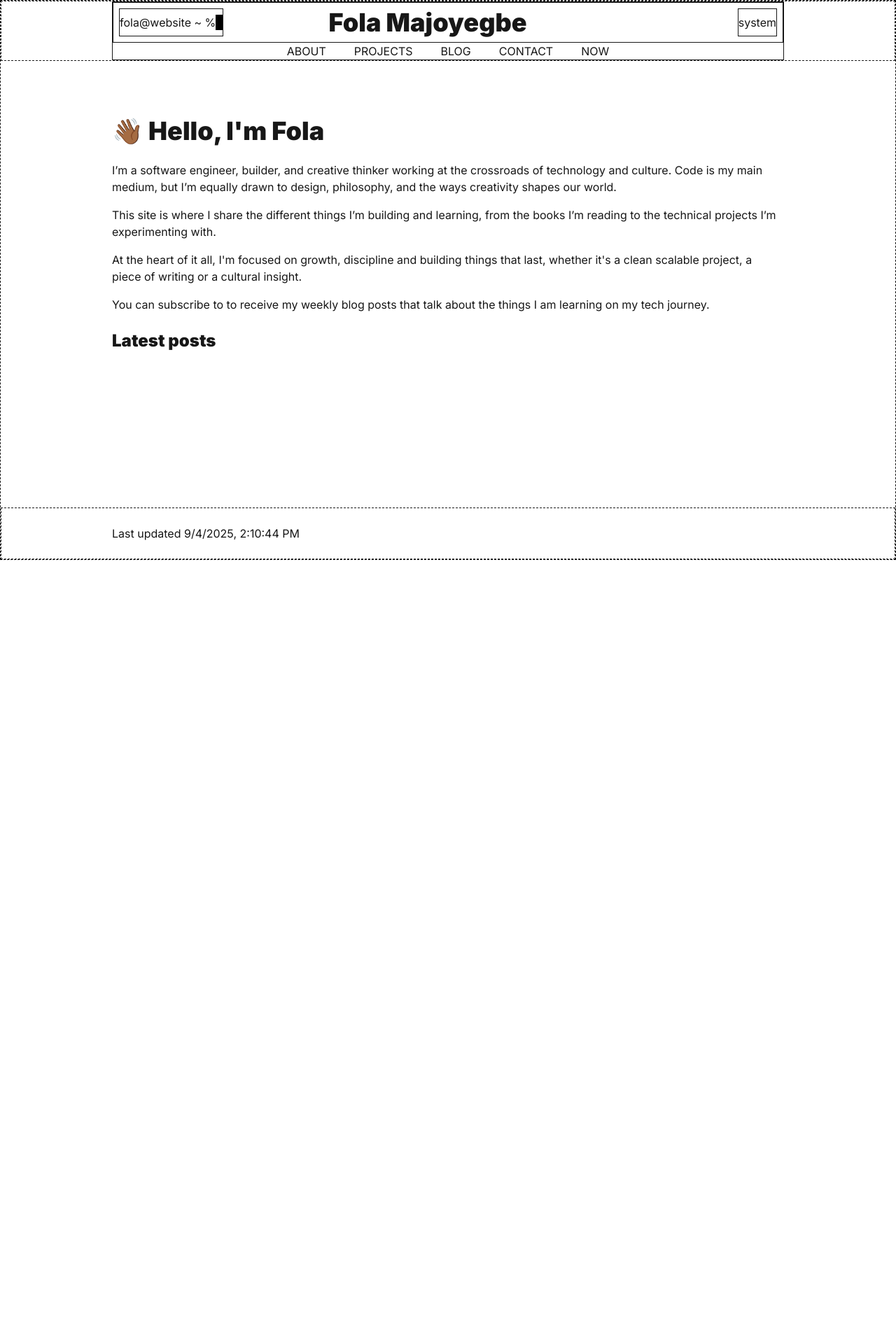
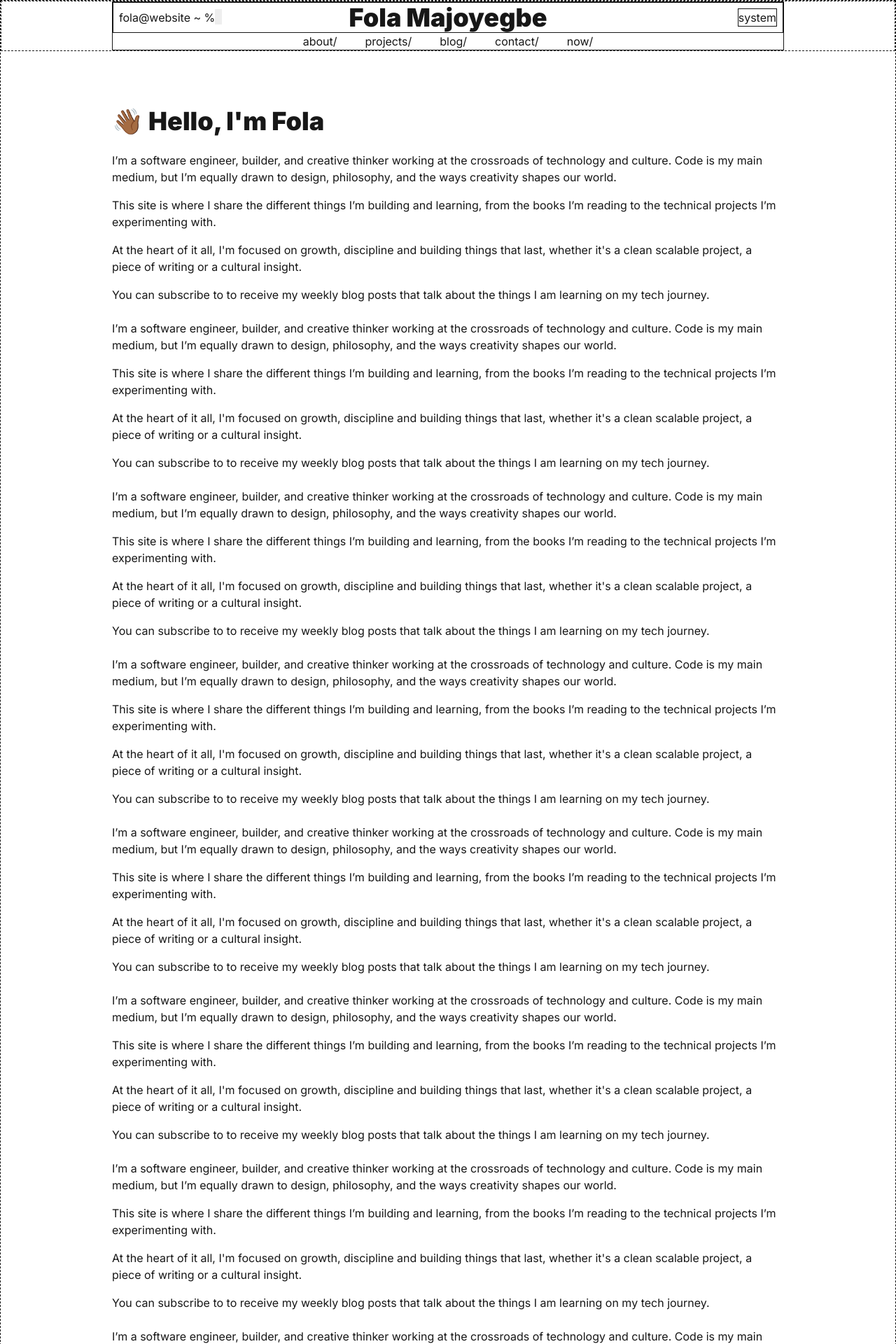
Before and after one commit to Folamajo/portfolio, a Next.js app: page / in a window 1280 px wide. Shown: the top 1920 px of the page at 70% size. Before the commit the page ends 800 px from the top, so only its background shows below. Built offline with nearby package versions, Linux system fonts and the light colour scheme.

Commit message:
working on header

```diff
--- a/src/app/page.tsx
+++ b/src/app/page.tsx
@@ -3,7 +3,7 @@ import Footer from "@/components/Footer"
 export default function Home() {
    return (
       <div className="flex flex-col items-center border border-dashed min-h-screen">
-         <header className= 'border border-dashed w-full flex justify-center '>
+         <header className= 'border border-dashed w-full flex justify-center  '>
             <Header />
          </header>
          <main className='w-[60em] mt-20'>
@@ -23,12 +23,105 @@ export default function Home() {
                </p>
             </div>
 
+            <div className= "mt-6">
+               <p>
+                  I’m a software engineer, builder, and creative thinker working at the crossroads of technology and culture. Code is my main medium, but I’m equally drawn to design, philosophy, and the ways creativity shapes our world.
+               </p>
+               <p className="mt-4">
+                  This site is where I share the different things I’m building and learning, from the books I’m reading to the technical projects I’m experimenting with.
+               </p>
+               <p className="mt-4">
+                  At the heart of it all, I'm focused on growth, discipline and building things that last, whether it's a clean scalable project, a piece of writing or a cultural insight.
+               </p>
+               <p className="mt-4">
+                  You can subscribe to to receive my weekly blog posts that talk about the things I am learning on my tech journey.
+               </p>
+            </div><div className= "mt-6">
+               <p>
+                  I’m a software engineer, builder, and creative thinker working at the crossroads of technology and culture. Code is my main medium, but I’m equally drawn to design, philosophy, and the ways creativity shapes our world.
+               </p>
+               <p className="mt-4">
+                  This site is where I share the different things I’m building and learning, from the books I’m reading to the technical projects I’m experimenting with.
+               </p>
+               <p className="mt-4">
+                  At the heart of it all, I'm focused on growth, discipline and building things that last, whether it's a clean scalable project, a piece of writing or a cultural insight.
+               </p>
+               <p className="mt-4">
+                  You can subscribe to to receive my weekly blog posts that talk about the things I am learning on my tech journey.
+               </p>
+            </div><div className= "mt-6">
+               <p>
+                  I’m a software engineer, builder, and creative thinker working at the crossroads of technology and culture. Code is my main medium, but I’m equally drawn to design, philosophy, and the ways creativity shapes our world.
+               </p>
+               <p className="mt-4">
+                  This site is where I share the different things I’m building and learning, from the books I’m reading to the technical projects I’m experimenting with.
+               </p>
+               <p className="mt-4">
+                  At the heart of it all, I'm focused on growth, discipline and building things that last, whether it's a clean scalable project, a piece of writing or a cultural insight.
+               </p>
+               <p className="mt-4">
+                  You can subscribe to to receive my weekly blog posts that talk about the things I am learning on my tech journey.
+               </p>
+            </div><div className= "mt-6">
+               <p>
+                  I’m a software engineer, builder, and creative thinker working at the crossroads of technology and culture. Code is my main medium, but I’m equally drawn to design, philosophy, and the ways creativity shapes our world.
+               </p>
+               <p className="mt-4">
+                  This site is where I share the different things I’m building and learning, from the books I’m reading to the technical projects I’m experimenting with.
+               </p>
+               <p className="mt-4">
+                  At the heart of it all, I'm focused on growth, discipline and building things that last, whether it's a clean scalable project, a piece of writing or a cultural insight.
+               </p>
+               <p className="mt-4">
+                  You can subscribe to to receive my weekly blog posts that talk about the things I am learning on my tech journey.
+               </p>
+            </div><div className= "mt-6">
+               <p>
+                  I’m a software engineer, builder, and creative thinker working at the crossroads of technology and culture. Code is my main medium, but I’m equally drawn to design, philosophy, and the ways creativity shapes our world.
+               </p>
+               <p className="mt-4">
+                  This site is where I share the different things I’m building and learning, from the books I’m reading to the technical projects I’m experimenting with.
+               </p>
+               <p className="mt-4">
+                  At the heart of it all, I'm focused on growth, discipline and building things that last, whether it's a clean scalable project, a piece of writing or a cultural insight.
+               </p>
+               <p className="mt-4">
+                  You can subscribe to to receive my weekly blog posts that talk about the things I am learning on my tech journey.
+               </p>
+            </div><div className= "mt-6">
+               <p>
+                  I’m a software engineer, builder, and creative thinker working at the crossroads of technology and culture. Code is my main medium, but I’m equally drawn to design, philosophy, and the ways creativity shapes our world.
+               </p>
+               <p className="mt-4">
+                  This site is where I share the different things I’m building and learning, from the books I’m reading to the technical projects I’m experimenting with.
+               </p>
+               <p className="mt-4">
+                  At the heart of it all, I'm focused on growth, discipline and building things that last, whether it's a clean scalable project, a piece of writing or a cultural insight.
+               </p>
+               <p className="mt-4">
+                  You can subscribe to to receive my weekly blog posts that talk about the things I am learning on my tech journey.
+               </p>
+            </div><div className= "mt-6">
+               <p>
+                  I’m a software engineer, builder, and creative thinker working at the crossroads of technology and culture. Code is my main medium, but I’m equally drawn to design, philosophy, and the ways creativity shapes our world.
+               </p>
+               <p className="mt-4">
+                  This site is where I share the different things I’m building and learning, from the books I’m reading to the technical projects I’m experimenting with.
+               </p>
+               <p className="mt-4">
+                  At the heart of it all, I'm focused on growth, discipline and building things that last, whether it's a clean scalable project, a piece of writing or a cultural insight.
+               </p>
+               <p className="mt-4">
+                  You can subscribe to to receive my weekly blog posts that talk about the things I am learning on my tech journey.
+               </p>
+            </div>
+
 
             <div className= "mt-6">
                <h2 className="text-2xl font-black">Latest posts</h2>
             </div>
          </main>
-         <div className="border border-dashed w-full flex justify-center mt-auto py-6">
+         <div className=" w-full flex justify-center mt-auto py-6">
             <div className="w-[60em] ">
                <Footer />
             </div>
--- a/src/components/Header/Header.tsx
+++ b/src/components/Header/Header.tsx
@@ -10,8 +10,11 @@ const Header = () => {
    // console.log(pathname)
    // setPageName(usePathname)
    return (
-         <div className='flex flex-col items-center border w-[60em] bg-white text=black dark:bg-gray-800 dark:text-white transition-all duration-300'>
-            <Name pageName={pageName}/>
+         <div className=' border flex flex-col items-center  w-[60em] bg-white text=black dark:bg-gray-800 dark:text-white transition-all duration-300'>
+
+               <Name pageName={pageName}/>
+
+
             <Menu setPageName={setPageName}/>
          </div>
    )
--- a/src/components/Header/Menu.tsx
+++ b/src/components/Header/Menu.tsx
@@ -21,31 +21,31 @@ const Menu = ({ setPageName } : MenuProps) => {
                   <Link href='/about'
                         onMouseEnter={()=>setPageName('cd about')}
                         onMouseLeave={()=>setPageName("")}
-                  >ABOUT</Link>
+                  >about<span>/</span></Link>
                </li>
                <li>
                   <Link href='/projects'
                         onMouseEnter={()=>setPageName('cd projects')}
                         onMouseLeave={()=>setPageName("")}
-                  >PROJECTS</Link>
+                  >projects<span>/</span></Link>
                </li>
                <li>
                   <Link href='/blog'
                         onMouseEnter={()=>setPageName('cd blog')}
                         onMouseLeave={()=>setPageName("")}
-                  >BLOG</Link>
+                  >blog<span>/</span></Link>
                </li>
                <li>
                   <Link href='/contact'
                         onMouseEnter={()=>setPageName('cd contact')}
                         onMouseLeave={()=>setPageName("")}
-                  >CONTACT</Link>
+                  >contact<span>/</span></Link>
                </li>
                <li>
                   <Link href='/now'
                         onMouseEnter={()=>setPageName('cd now')}
                         onMouseLeave={()=>setPageName("")}
-                  >NOW</Link></li>
+                  >now<span>/</span></Link></li>
 
             </ul>
          </div>
--- a/src/components/Header/Name.tsx
+++ b/src/components/Header/Name.tsx
@@ -3,6 +3,7 @@ import { usePathname } from 'next/navigation'
 import React, { SetStateAction, useState } from 'react'
 import { BiMoon } from "react-icons/bi";
 import { useTheme } from 'next-themes';
+import Link from 'next/link';
 // type NameProps ={
 //    setPageName: React.Dispatch<React.SetStateAction<string>>
 // }
@@ -16,18 +17,23 @@ const Name = ({ pageName } : NameProps) => {
    const {theme, setTheme} = useTheme()
    // const [pageName, setPageName] = useState<string>("")
 
+
    return (
-      <div className='p-2 flex  border w-full'>
-         <div className='border flex items-center '>
-            <p>fola@website {cleanedPathName ? cleanedPathName : '~'} % </p><p> {pageName}</p><div className='blinking_cursor'></div>
+      <div className='border p-2 flex items-center justify-between  w-full relative'>
+         <div className=' flex w-[18em]'>
+            <p>fola@website {cleanedPathName ? cleanedPathName : '~'} %</p> <p>{pageName}</p> <p></p><div className='blinking_cursor'></div>
          </div>
-         <div className="mx-auto">
-           <h1 className='text-4xl font-black '>Fola Majoyegbe</h1>
+         <div className=" absolute  flex left-1/2 transform -translate-x-1/2">
+           <h1 className='text-4xl font-black '>
+               <Link href="/">
+                  Fola Majoyegbe
+               </Link>
+            </h1>
          </div>
 
 
-         <div className='border flex items-center ml-auto'>
-            <button>
+         <div className=' ml-auto ' >
+            <button className = "border ml-auto">
                {theme}
             </button>
          </div>
```
